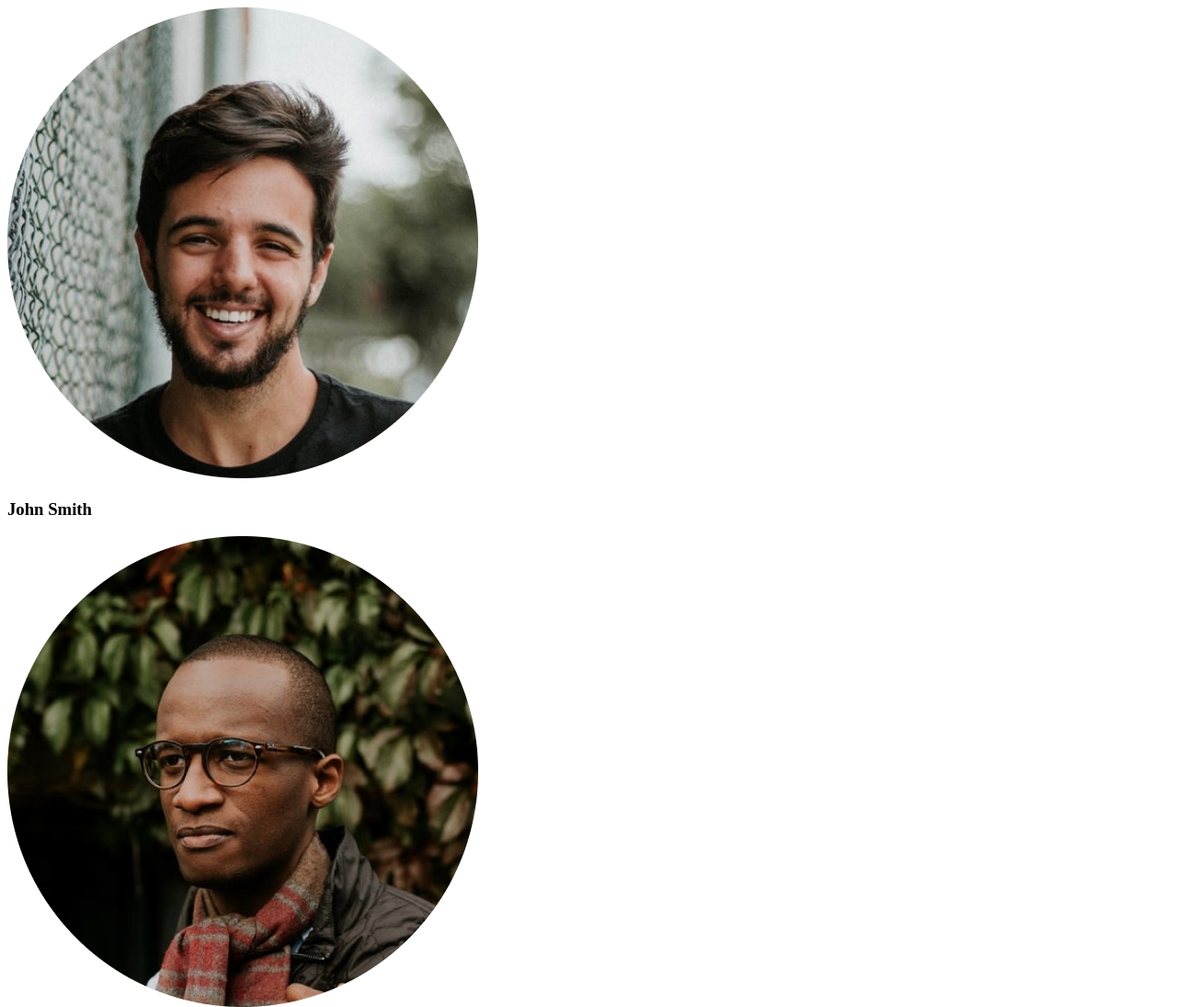
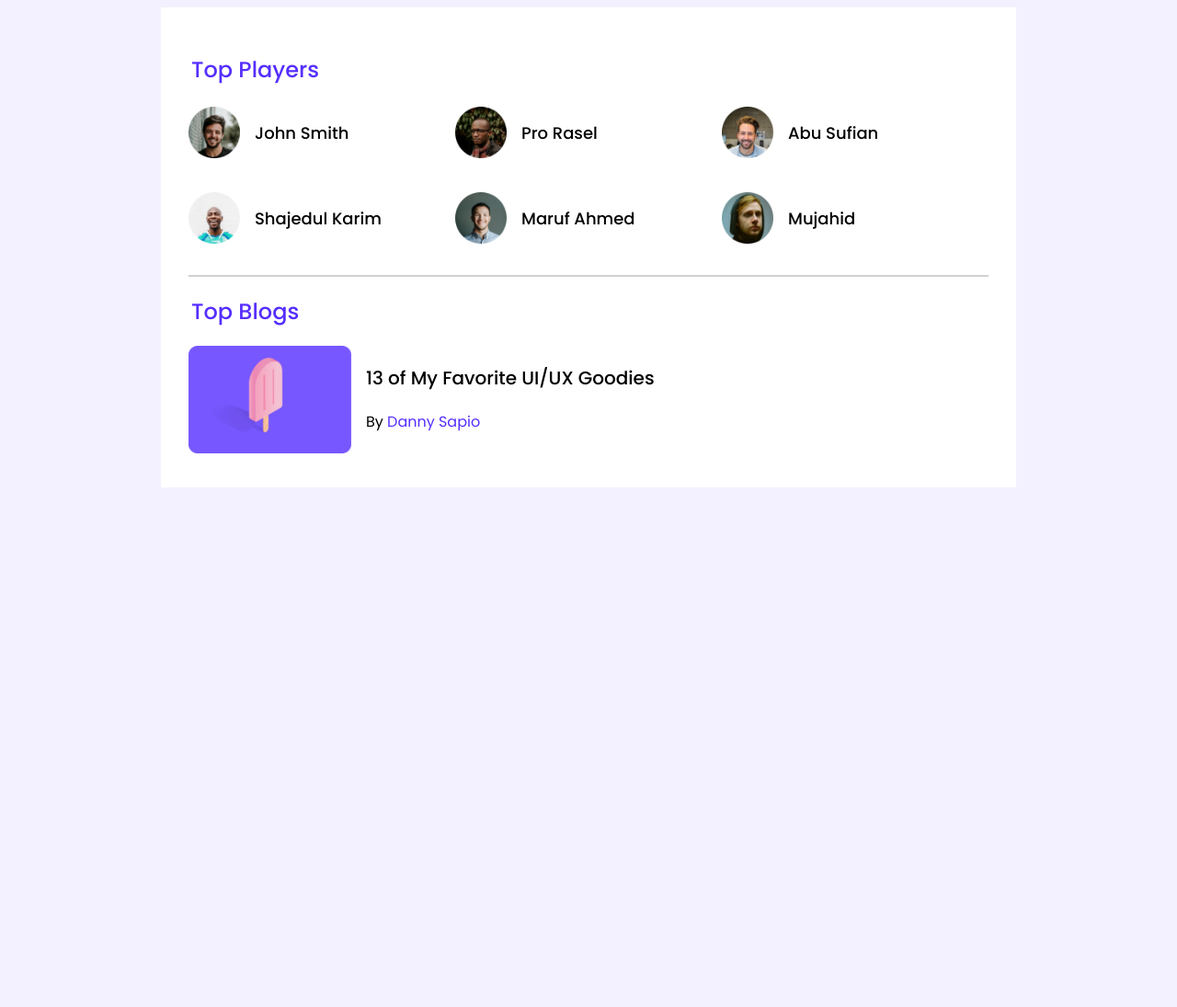
Before and after one commit to AkhiSharmin/leader-board-CSS3, a plain HTML site: page index.html in a window 1280 px wide. Shown: the top 1095 px of the page at 92% size. After the commit the page ends 800 px from the top, so only its background shows below. Drawn offline with Linux system fonts and the light colour scheme.

Commit message:
first section

```diff
--- a/css/style.css
+++ b/css/style.css
@@ -0,0 +1,79 @@
+/* common style */
+body{
+    box-sizing: border-box;
+    font-family: poppins;
+    background-color: #F3F1FF;
+}
+hr{
+    border: 1px solid #D1D1D1;
+}
+/* top players style start */
+.top-players{
+    margin-bottom: 30px;
+}
+.section-titel{
+    font-weight: 500;
+    font-size: 24px;
+    color: #562EFF;
+    margin-left: 3px;
+}
+main{
+    display: flex;
+    justify-content: center;
+}
+.container{
+    background-color: #ffffff;
+    width: 870px;
+    padding: 30px;
+}
+.players{
+    display: grid;
+    grid-template-columns: repeat(3,1fr);
+    grid-template-columns: 1fr,1fr 1fr;
+    grid-row-gap: 30px;
+}
+.player{
+    display: flex;
+    align-items: center;
+    gap: 16px;
+}
+.player-name{
+    font-weight: 500;
+    font-size: 18px;
+    color: #000000;
+}
+.player img{
+    height: 56px;
+    width: 56px;
+}
+
+/* top players style end */
+/* top blogs style start */
+.blog{
+    display: flex;
+}
+.blog img{
+    width: 177px;
+    height: 117px;
+}
+
+.blog-info{
+    margin-left: 16px;
+}
+.blog-titel{
+    font-weight: 500;
+    font-size: 20px;
+}
+.blog-author{
+    font-weight: 400;
+    font-size: 16px;
+}
+.blog-author > a{
+    color: #562EFF;
+    text-decoration: none;
+}
+
+
+
+
+/* top blogs style end */
--- a/index.html
+++ b/index.html
@@ -10,9 +10,7 @@
     <!-- custom css -->
     <link rel="stylesheet" href="css/style.css">
     <!-- google fonts link -->
-    <link rel="preconnect" href="https://fonts.googleapis.com"><link rel="preconnect" href="https://fonts.gstatic.com" crossorigin><link
-     href="https://fonts.googleapis.com/css2?
-family=Lato:ital@1&family=Lobster&family=Open+Sans&family=Oswald:wght@500&family=Poppins:wght@400;500&family=Work+Sans:wght@400;700&display=swap" rel="stylesheet">
+    <link rel="preconnect" href="https://fonts.googleapis.com"><link rel="preconnect" href="https://fonts.gstatic.com" crossorigin><link href="https://fonts.googleapis.com/css2?family=Lato:ital@1&family=Lobster&family=Open+Sans&family=Oswald:wght@500&family=Poppins:wght@400;500;700&family=Work+Sans:wght@400;700&display=swap" rel="stylesheet">
     <!-- font-awesome link -->
     <script src="https://kit.fontawesome.com/402344916f.js" crossorigin="anonymous"></script>
 </head>
@@ -24,35 +22,64 @@ family=Lato:ital@1&family=Lobster&family=Open+Sans&family=Oswald:wght@500&family
     <!-- header section end -->
     <main>
         <!-- Top player section start -->
-        <section>
+        <section class="container">
             <div class="top-players">
+                <h2 class="section-titel">Top Players</h2>
                 <div class="players">
                     <div class="player">
                         <img src="images/players/player-1.png" alt="">
-                        <h3>John Smith</h3>
+                        <h3 class="player-name">John Smith</h3>
                     </div>
                     <div class="player">
                         <img src="images/players/player-2.png" alt="">
-                        <h3>Pro Rasel</h3>
+                        <h3 class="player-name">Pro Rasel</h3>
                     </div>
                     <div class="player">
                         <img src="images/players/player-3.png" alt="">
-                        <h3>Abu Sufian</h3>
+                        <h3 class="player-name">Abu Sufian</h3>
                     </div>
                     <div class="player">
                         <img src="images/players/player-4.png" alt="">
-                        <h3>Shajedul Karim</h3>
+                        <h3 class="player-name">Shajedul Karim</h3>
                     </div>
                     <div class="player">
                         <img src="images/players/player-5.png" alt="">
-                        <h3>Maruf Ahmed</h3>
+                        <h3 class="player-name">Maruf Ahmed</h3>
                     </div>
                     <div class="player">
                         <img src="images/players/player-6.png" alt="">
-                        <h3>Mujahid</h3>
+                        <h class="player-name"3>Mujahid</h3>
                     </div>
                 </div>
             </div>
+            <hr>
+            <!-- Top blogs section start -->
+            <div class="top-blogs">
+                <h2 class="section-titel">Top Blogs</h2>
+                <div class="blogs">
+                    <article class="blog">
+                        <div class="thumbnail">
+                            <img src="images/blogs/blog-1.png" alt="">
+                        </div>
+                        <div class="blog-info">
+                            <h3 class="blog-titel">13 of My
+                            Favorite UI/UX Goodies</h3>
+                            <p class="blog-author">By <a href="">Danny Sapio</a></p>
+                        </div>
+                    </article>
+                </div>
+            </div>
+
+
+
+
+
+
+
+
+
+
+            <!-- Top blogs section end -->
         </section>
 
 
```
